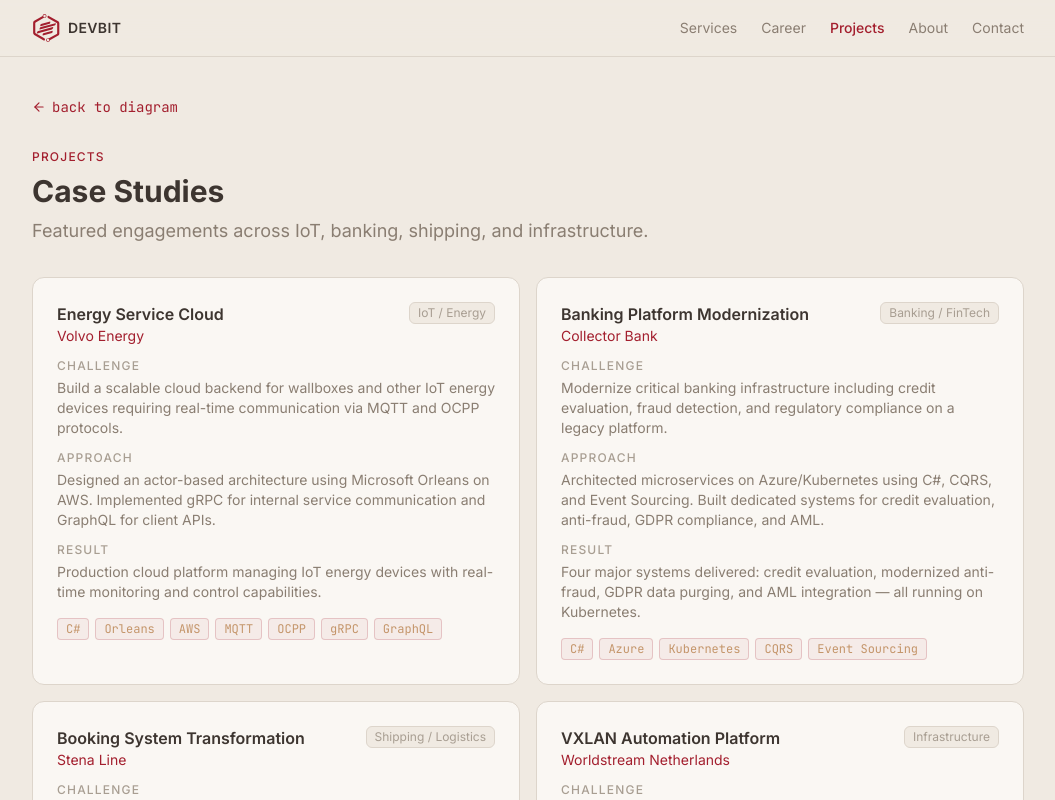
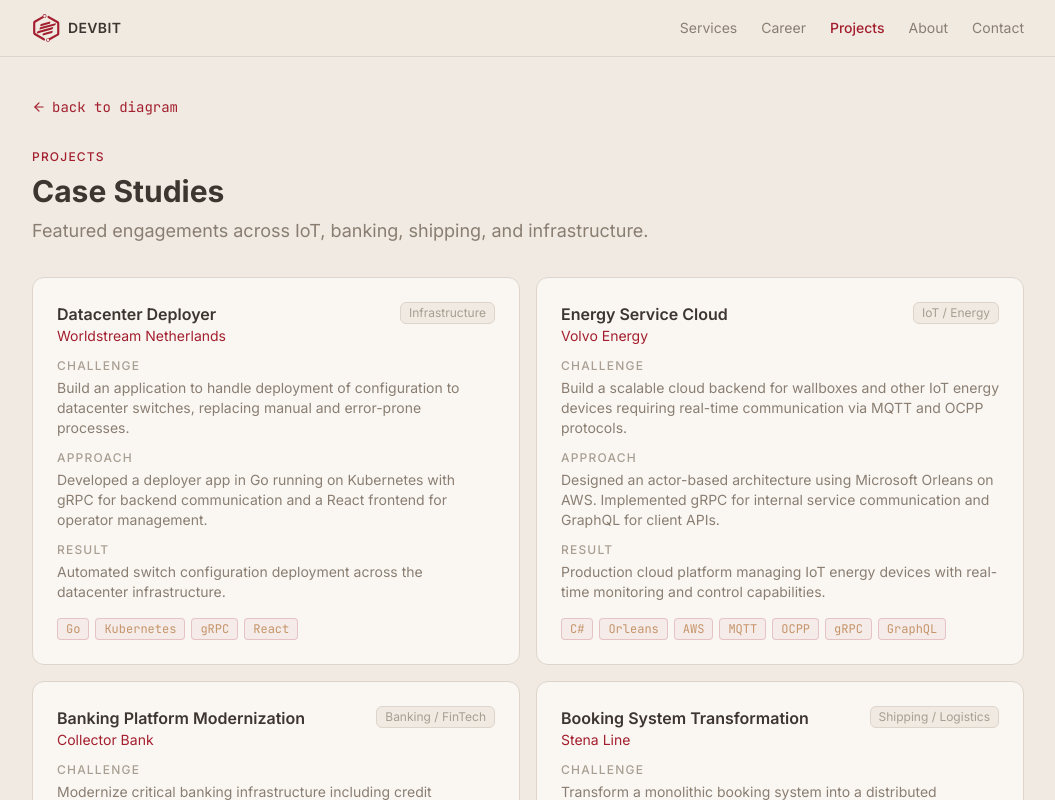
Before and after one commit to haderach75/devbit.se, a Next.js app: page /projects in a window 1280 px wide. Shown: the top 800 px of the page, without its empty margins (112-1167 px from the left). Built offline with nearby package versions, Linux system fonts and the light colour scheme.

Commit message:
feat: add Worldstream deployer project, update Volvo as completed
- Volvo Energy project ended Jun 2025
- New current project: Worldstream datacenter deployer (Go, K8s, gRPC, React)
- Updated About page and projects data

```diff
--- a/src/app/about/page.tsx
+++ b/src/app/about/page.tsx
@@ -26,7 +26,7 @@ export default function AboutPage() {
       </Link>
       <div className="mb-8">
         <p className="text-xs font-medium uppercase tracking-widest text-amber mb-3 border-b border-border pb-2">Experience</p>
-        <ExperienceItem title="Freelance System Architect / Developer" company="Devbit Consulting AB" dates="Aug 2022 — Present" description="Freelance consulting. Clients: Volvo Energy (IoT cloud backend), Stena Line (booking system modernization), Worldstream (VXLAN automation)." />
+        <ExperienceItem title="Freelance System Architect / Developer" company="Devbit Consulting AB" dates="Aug 2022 — Present" description="Freelance consulting. Clients: Worldstream (datacenter deployer), Volvo Energy (IoT cloud backend), Stena Line (booking system modernization)." />
         <ExperienceItem title="Consultant Architect / Developer" company="Evolve / Afry" dates="Mar 2021 — Aug 2022" description="Consulting assignments: Worldstream (Go/DDD/CQRS systems), Cuviva (Azure to Kubernetes migration for medtech)." />
         <ExperienceItem title="Architect" company="Collector Bank" dates="Feb 2017 — Mar 2021" description="Credit evaluation, anti-fraud, GDPR compliance, and AML on Azure/Kubernetes." />
         <ExperienceItem title="Software Developer" company="Autocom Diagnostic Partner" dates="Aug 2007 — Feb 2017" description="Vehicle diagnostic tools, licensing systems, and distributed device testing." />
--- a/src/data/career-events.ts
+++ b/src/data/career-events.ts
@@ -10,13 +10,21 @@ export const careerEvents: CareerEvent[] = [
     payload: {
       role: "Freelance System Architect / Developer",
       domain: "Consulting",
-      tech: ["C#", "Orleans", "AWS", "Go", "ASP.NET Core", "gRPC", "GraphQL"],
+      tech: ["C#", "Go", "Orleans", "AWS", "Kubernetes", "gRPC", "GraphQL", "React"],
     },
     children: [
       {
+        id: "worldstream-deployer",
+        type: "ProjectInProgress",
+        timestamp: "2025-06",
+        source: "Worldstream Netherlands",
+        payload: { scope: "Datacenter switch configuration deployer app using Go, Kubernetes, gRPC, and React frontend" },
+      },
+      {
         id: "volvo-energy-cloud",
-        type: "ProjectInProgress",
+        type: "ProjectDelivered",
         timestamp: "2023-12",
+        endTimestamp: "2025-06",
         source: "Volvo Energy",
         payload: { scope: "Cloud backend for wallboxes & IoT energy devices using MQTT, OCPP, Orleans, AWS, gRPC, GraphQL" },
       },
--- a/src/data/projects.ts
+++ b/src/data/projects.ts
@@ -1,6 +1,13 @@
 import type { Project } from "@/lib/types";
 
 export const projects: Project[] = [
+  {
+    id: "worldstream-deployer", title: "Datacenter Deployer", client: "Worldstream Netherlands", domain: "Infrastructure",
+    challenge: "Build an application to handle deployment of configuration to datacenter switches, replacing manual and error-prone processes.",
+    approach: "Developed a deployer app in Go running on Kubernetes with gRPC for backend communication and a React frontend for operator management.",
+    result: "Automated switch configuration deployment across the datacenter infrastructure.",
+    tech: ["Go", "Kubernetes", "gRPC", "React"],
+  },
   {
     id: "volvo-energy", title: "Energy Service Cloud", client: "Volvo Energy", domain: "IoT / Energy",
     challenge: "Build a scalable cloud backend for wallboxes and other IoT energy devices requiring real-time communication via MQTT and OCPP protocols.",
```
